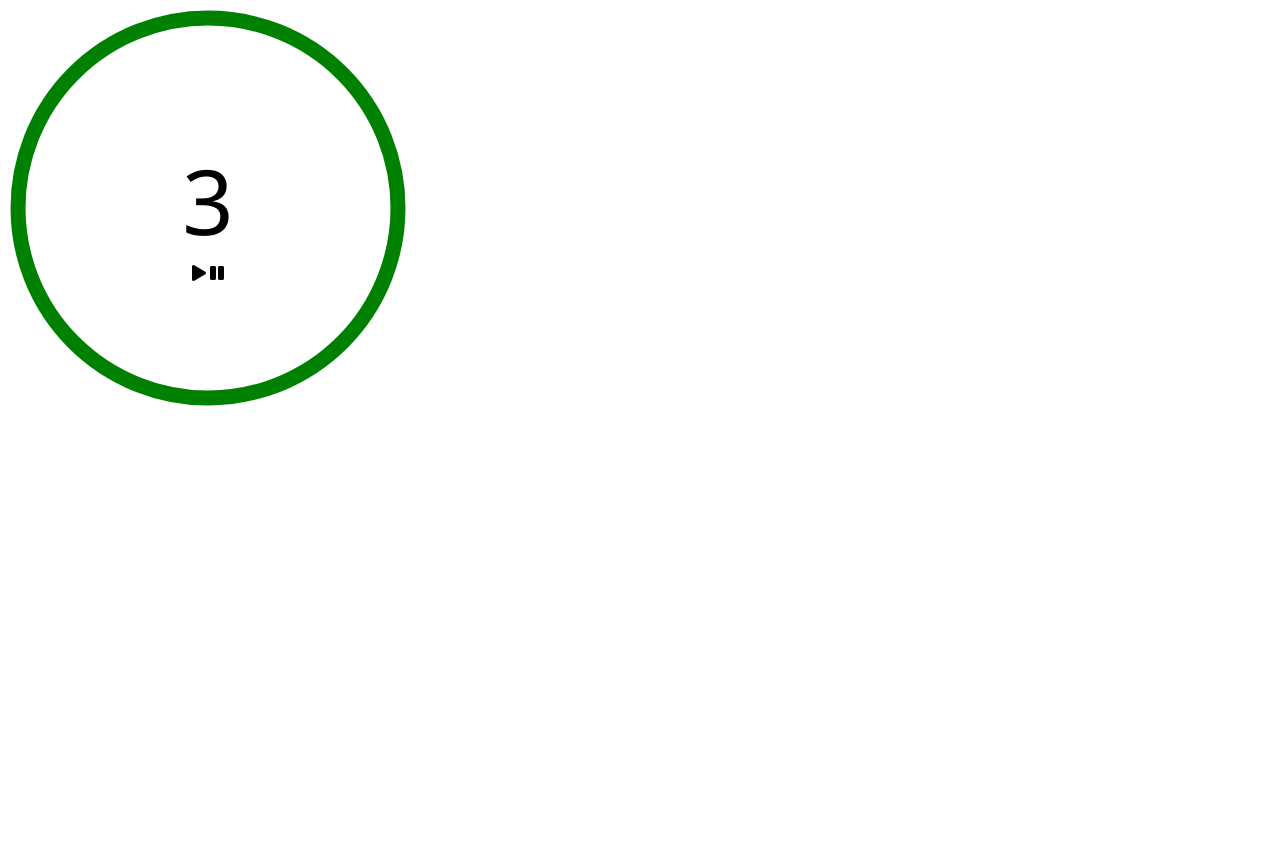
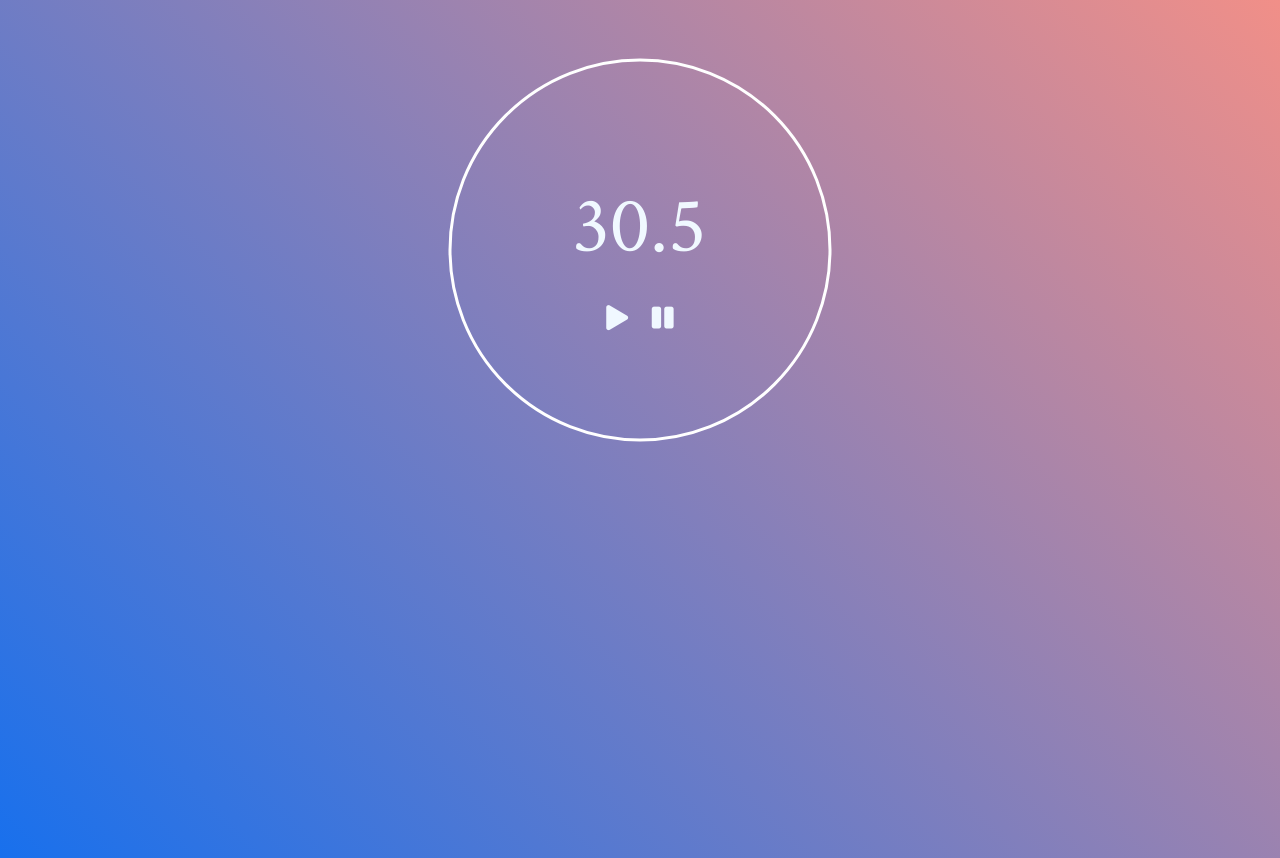
Before and after one commit to aleksergie/Timer-App, a plain HTML site: page index.html in a window 1280 px wide. Before the commit the page ends 800 px from the top, so only its background shows below. Drawn offline with Linux system fonts and the light colour scheme.

Commit message:
Added minor changes to styles and timer logic

```diff
--- a/index.html
+++ b/index.html
@@ -1,6 +1,11 @@
 <!DOCTYPE html>
 <html>
   <head>
+    <link
+      href="https://fonts.googleapis.com/css2?family=Crimson+Text&display=swap"
+      rel="stylesheet"
+    />
+
     <link rel="stylesheet" href="style.css" />
     <link
       rel="stylesheet"
@@ -8,21 +13,20 @@
     />
   </head>
   <body>
+    <div class="container">
       <div class="timer">
         <div class="controls">
-        <input id="duration" value="3" />
+          <input id="duration" value="30.5" />
           <div>
             <i class="start fas fa-play"></i>
             <i class="pause fas fa-pause"></i>
-          <!-- <button id="start"><i class="fas fa-play"></i></button>
-          <button id="pause"><i class="fas fa-pause"></i></button> -->
           </div>
         </div>
         <svg class="dial">
           <circle
             fill="transparent"
-          stroke="green"
-          stroke-width="15"
+            stroke="white"
+            stroke-width="3"
             r="190"
             cx="0"
             cy="200"
@@ -30,6 +34,7 @@
           />
         </svg>
       </div>
+    </div>
 
     <script src="timer.js"></script>
     <script src="index.js"></script>
--- a/index.js
+++ b/index.js
@@ -18,6 +18,8 @@ const timer = new Timer(durationInput, startButton, pauseButton, {
     );
   },
   onComplete() {
-    console.log("Time completed");
+    setTimeout(() => {
+      circle.setAttribute("stroke-dasharray", perimeter);
+    }, 1000);
   },
 });
--- a/style.css
+++ b/style.css
@@ -3,16 +3,21 @@
 }
 
 body {
-  font-family: "Segoe UI", Roboto, Oxygen, Ubuntu, Cantarell, "Fira Sans",
-    "Droid Sans", "Helvetica Neue", Helvetica, Arial, sans-serif;
+  font-family: "Crimson Text", serif;
+  background: linear-gradient(45deg, #1870ed 0, #f18f88 100%);
+  height: 100vh;
+  overflow: hidden;
 }
 
 .timer input {
   display: block;
+  margin-bottom: 25px;
   border: none;
-  width: 240px;
-  font-size: 90px;
+  width: 310px;
+  font-size: 80px;
+  color: aliceblue;
   text-align: center;
+  background-color: transparent;
 }
 
 .dial {
@@ -23,12 +28,6 @@ body {
 .timer {
   position: relative;
   display: inline-block;
-}
-
-.timer button {
-  border: none;
-  font-size: 36px;
-  cursor: pointer;
 }
 
 .timer button:focus {
@@ -50,3 +49,33 @@ body {
   align-items: center;
   flex-direction: column;
 }
+
+.container {
+  display: flex;
+  justify-content: center;
+  margin-top: 50px;
+}
+
+.start {
+  font-size: 25px;
+  margin-right: 10px;
+  cursor: pointer;
+  color: aliceblue;
+  transition: transform 0.3s cubic-bezier(0.6, -0.28, 0.735, 0.045);
+}
+
+.start:hover {
+  transform: scale(1.15);
+}
+
+.pause {
+  font-size: 25px;
+  margin-left: 10px;
+  cursor: pointer;
+  color: aliceblue;
+  transition: transform 0.3s cubic-bezier(0.6, -0.28, 0.735, 0.045);
+}
+
+.pause:hover {
+  transform: scale(1.15);
+}
```
Lines whose indentation alone changed are shown as unchanged.
